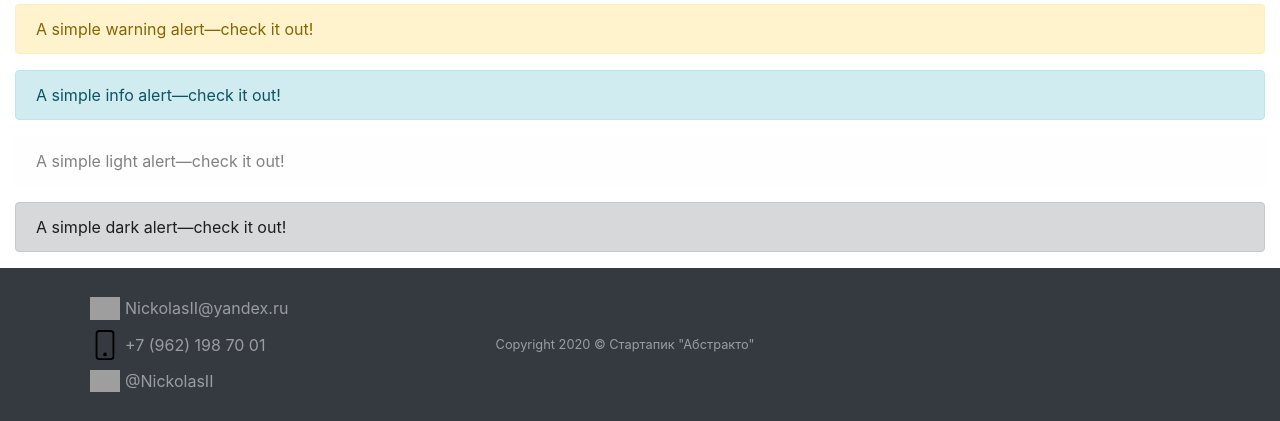
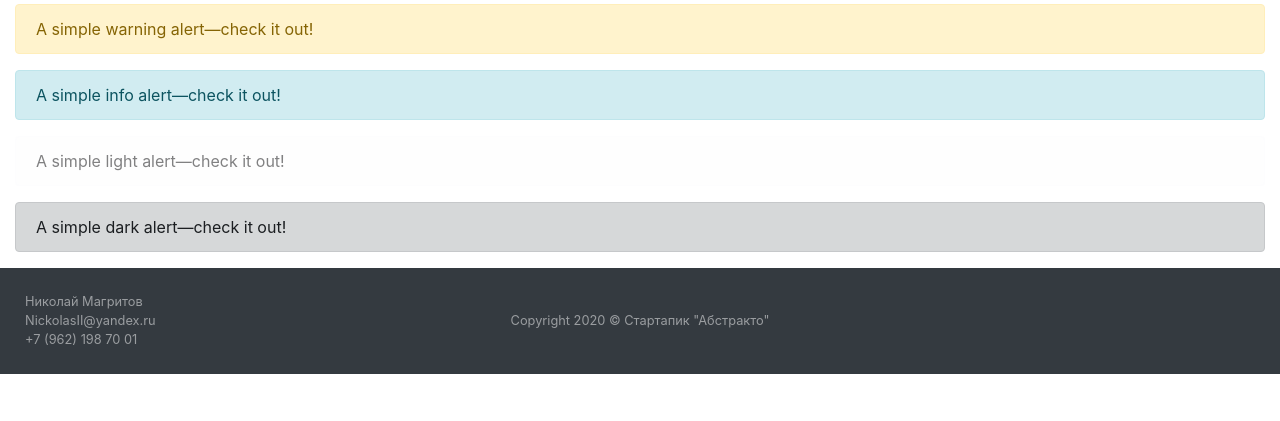
Before and after one commit to Nickolasll/django_abstract, a Django app: page / in a window 1280 px wide. Shown: the part 488-909 px from the top of the page. After the commit the page ends 862 px from the top, so only its background shows below. Run offline with Django 3.2, Linux system fonts and the light colour scheme; some libraries are stand-ins or nearby versions; grey boxes are pictures that could not be loaded.

Commit message:
about page, footer

```diff
--- a/frontend/templates/base/base_template.html
+++ b/frontend/templates/base/base_template.html
@@ -9,7 +9,7 @@
 
 <div class="container-fluid d-flex flex-column">
     {% include 'base/navbar.html' %}
-    <div class="col-auto d-flex flex-column justify-content-center w-100">
+    <div class="col d-flex flex-column justify-content-center w-100">
         {% block 'body' %}
         {% endblock %}
     </div>
--- a/frontend/templates/base/footer.html
+++ b/frontend/templates/base/footer.html
@@ -1,17 +1,11 @@
-{% load static %}
-<script src={% static 'svginject.js' %}></script>
-<footer id="footer" class="py-4 bg-dark text-white-50">
-    <div class="row" style="width: 100%">
-        <div class="col" style="max-width: 25%; padding-left: 100px">
-            <div class="row-auto d-flex justify-content-start align-items-center">
-            <img style="width: 30px; margin: 5px; color: red" src={% static "bootstrap_icons/envelope.svg" %}>NickolasII@yandex.ru</div>
-            <div class="row-auto d-flex justify-content-start align-items-center">
-                <img style="width: 30px; margin: 5px" src={% static "bootstrap_icons/phone.svg" %}>+7 (962) 198 70 01</div>
-            <div class="row-auto d-flex justify-content-start align-items-center">
-                <img style="width: 30px; margin: 5px" src={% static "bootstrap_icons/telegram.svg" %}>@NickolasII</div></div>
-        <div class="col d-flex justify-content-center align-items-center">
-            <small>Copyright 2020 &copy; Стартапик "Абстракто"</small>
-        </div>
-        <div class="col" style="max-width: 25%"></div>
+<footer id="footer" class="py-4 bg-dark text-white-50 d-flex flex-column d-sm-flex flex-sm-row">
+    <div class="col  w-100">
+            <div class="row small" style="margin-left: 10px">Николай Магритов</div>
+            <div class="row small" style="margin-left: 10px">NickolasII@yandex.ru</div>
+            <div class="row small" style="margin-left: 10px">+7 (962) 198 70 01</div>
     </div>
+    <div class="col small d-flex justify-content-center align-items-center  w-100">
+        Copyright 2020 &copy; Стартапик "Абстракто"
+    </div>
+    <div class="col"></div>
 </footer>
--- a/frontend/views.py
+++ b/frontend/views.py
@@ -25,7 +25,7 @@ class AboutView(TemplateView):
                     'чтобы: освоить Django и улучшить навыки работы с Python, попробовать себя во фронтенде и ' \
                     'научиться создавать шаблоны с адаптивной версткой, Освоить Bootstrap 4, а также SCSS, MVC, jQuery'
 
-    about_author = 'Меня зовут Магритов Николай и я занимаюсь архитектурой и разработкой серверного ПО уже более ' \
+    about_author = 'Меня зовут Николай Магритов и я занимаюсь архитектурой и разработкой серверного ПО уже более ' \
                    '3х лет. В 2016 году в результате окончания обучения в СФ МЭИ по специальности "Информатика и ' \
                    'вычислительная техника, Вычислительные машины, комплексы, системы и сети" мне была присвоена ' \
                    'степень бакалавра. В 2018 году мне была присвоена степень магистра в области "Информатика и ' \
```
Also changed, not shown: frontend/templates/about.html (+13 -11 lines).
